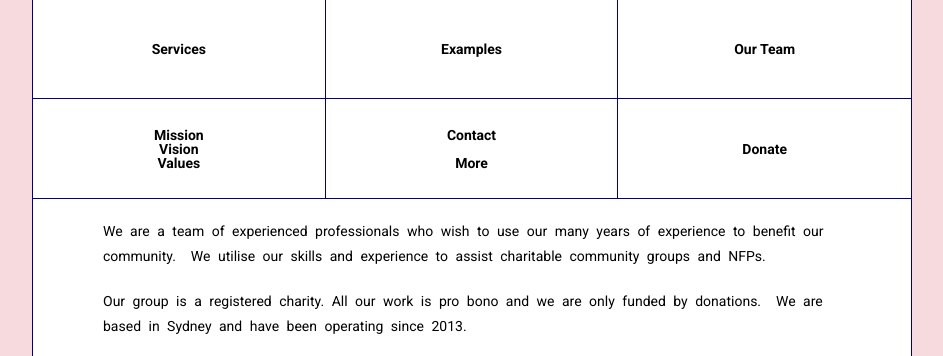
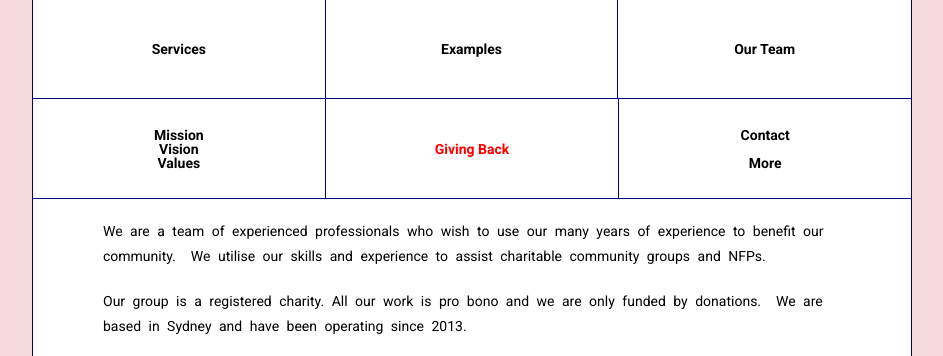
Before and after one commit to ats-proto/ats, a plain HTML site: page prototype3/index.html in a window 1280 px wide. Shown: the part 442-798 px from the top of the page, without its empty margins (168-1111 px from the left). Drawn offline with Linux system fonts and the light colour scheme; a web font is replaced by a local one.

Commit message:
Add files via upload

```diff
--- a/prototype3/home3.css
+++ b/prototype3/home3.css
@@ -150,7 +150,7 @@ button{
   margin-top: 0px;
   margin-bottom: 0px;
   transition:opacity: 0.3s;
-  vertical-align: centre;
+
   font-family: Roboto, Arial;
   font-size: 14px;
   text-align: center;
@@ -168,6 +168,8 @@ button:hover{
 color:  white;
 background-color: navy;
 }
+
+
 
 
 .pink-button{
--- a/prototype3/index.html
+++ b/prototype3/index.html
@@ -118,19 +118,27 @@
           </div>
 
 
+
+
+
+          <div class="cell" >
+
+            <button style="color:red; border-right-style:none;">Giving Back</button>
+          </div>
+
+
+
+
           <div class="cell">
             <a href="../contact.html">
-            <button>
+            <button style="border-right-style:none;
+            border-left-style: solid ;">
               Contact<br><br>More
             </button>
             </a>
           </div>
 
-          <div class="cell" >
-            <button style="border-right-style:none;">
-            Donate
-            </button>
-          </div>
+
 
 
 
```
Also changed, not shown: contact.html (+12 -1 lines), prototype1/index.html (+2 -1 lines).
